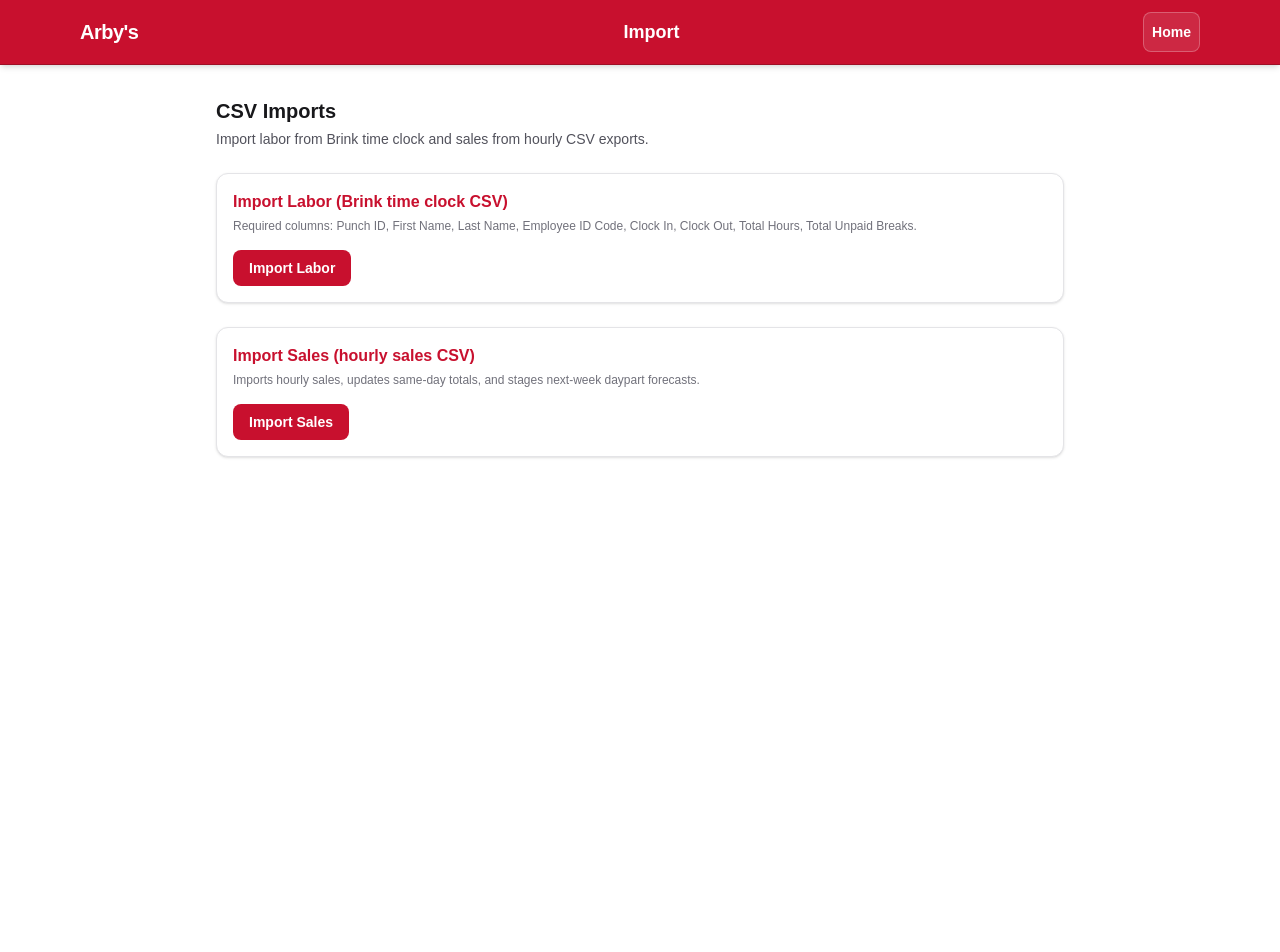
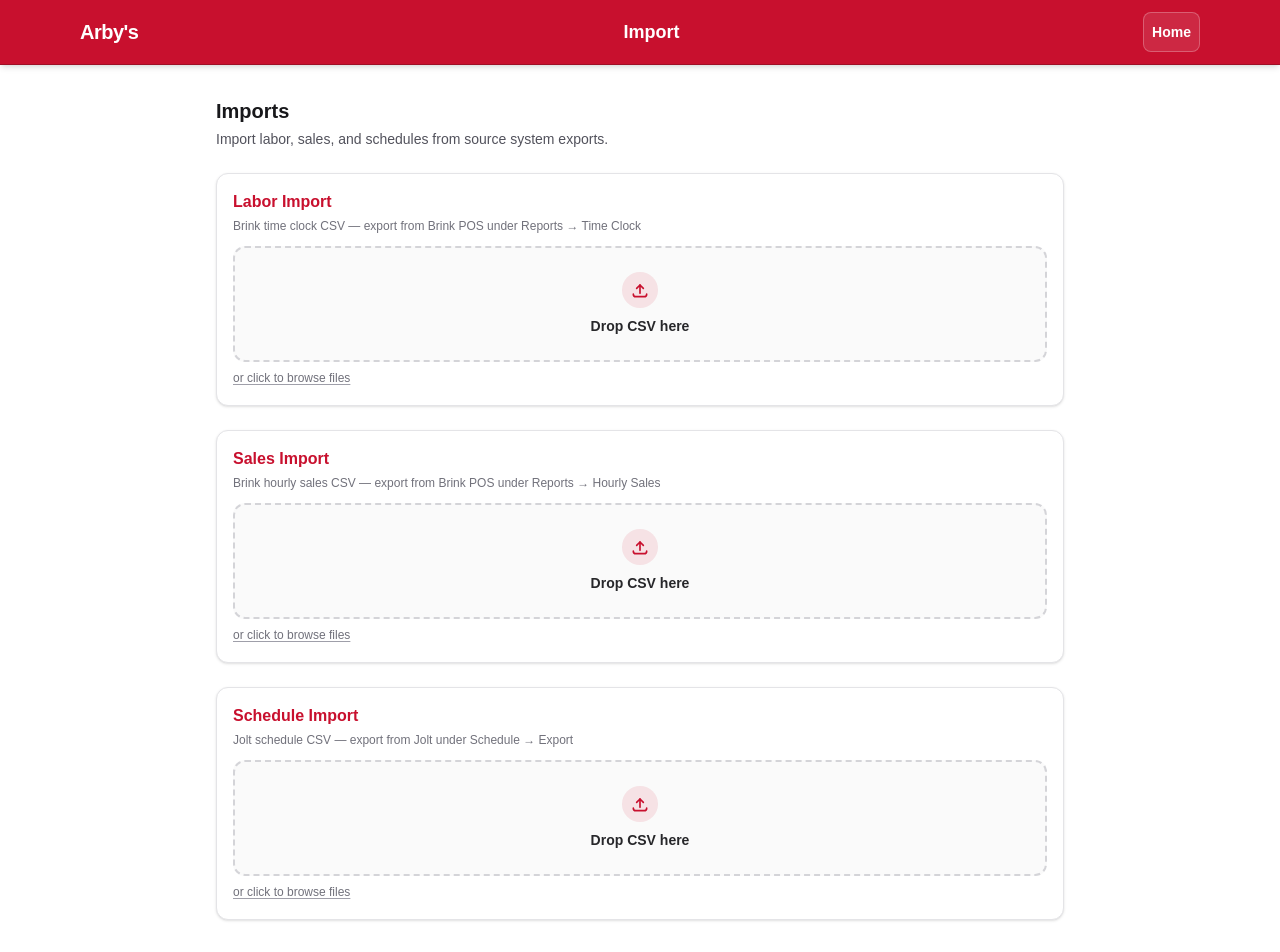
Before and after one commit to wyattrommel-code/Arbys-Hub, a Next.js app: page /import in a window 1280 px wide. Before the commit the page ends 800 px from the top, so only its background shows below. Built offline with nearby package versions, Linux system fonts and the light colour scheme.

Commit message:
import update

```diff
--- a/app/import/page.js
+++ b/app/import/page.js
@@ -1,6 +1,6 @@
 "use client";
 
-import { useMemo, useState } from "react";
+import { useMemo, useRef, useState } from "react";
 import { getSupabase } from "@/lib/supabase";
 
 const DEFAULT_HOURLY_WAGE = 10;
@@ -140,6 +140,35 @@ function parseLaborDate(rawValue) {
   return parsed;
 }
 
+function parseIsoLikeDate(rawValue) {
+  if (!rawValue) return null;
+  const value = String(rawValue).trim();
+  if (!value) return null;
+  const parsed = new Date(`${value}T00:00:00`);
+  if (Number.isNaN(parsed.getTime())) return null;
+  return parsed;
+}
+
+function parseTime12hTo24(rawValue) {
+  const value = String(rawValue || "").trim();
+  const m = value.match(/^(\d{1,2}):(\d{2})\s*(am|pm)$/i);
+  if (!m) return null;
+  let hour = Number(m[1]);
+  const minute = Number(m[2]);
+  const meridiem = m[3].toLowerCase();
+  if (hour < 1 || hour > 12 || minute < 0 || minute > 59) return null;
+  if (meridiem === "pm" && hour !== 12) hour += 12;
+  if (meridiem === "am" && hour === 12) hour = 0;
+  return `${String(hour).padStart(2, "0")}:${String(minute).padStart(2, "0")}:00`;
+}
+
+function getWeekStartMonday(dateValue) {
+  const d = new Date(`${toDateStr(dateValue)}T00:00:00`);
+  const day = (d.getDay() + 6) % 7;
+  d.setDate(d.getDate() - day);
+  return d;
+}
+
 function parseLaborCsv(csvText) {
   const lines = csvText.split(/\r?\n/).filter((line) => line.trim().length > 0);
   if (!lines.length) return { rows: [], error: "CSV file is empty." };
@@ -181,9 +210,109 @@ function parseLaborCsv(csvText) {
   return { rows, error: null };
 }
 
+function parseScheduleCsv(csvText) {
+  const lines = csvText.split(/\r?\n/).filter((line) => line.trim().length > 0);
+  if (!lines.length) return { rows: [], error: "CSV file is empty." };
+  const headers = parseCsvLine(lines[0]).map((h) => h.trim());
+  const required = ["Role", "Employee", "Employee Id", "Date", "Time In", "Time Out", "Hours"];
+  const headerMap = new Map();
+  headers.forEach((name, idx) => headerMap.set(name, idx));
+  const missing = required.filter((name) => !headerMap.has(name));
+  if (missing.length) return { rows: [], error: `Missing required columns: ${missing.join(", ")}` };
+
+  const rows = [];
+  for (let i = 1; i < lines.length; i += 1) {
+    const cols = parseCsvLine(lines[i]);
+    if (!cols.some((c) => String(c || "").trim() !== "")) continue;
+    rows.push({
+      role: cols[headerMap.get("Role")] || "",
+      employee: cols[headerMap.get("Employee")] || "",
+      employeeId: cols[headerMap.get("Employee Id")] || "",
+      date: cols[headerMap.get("Date")] || "",
+      timeIn: cols[headerMap.get("Time In")] || "",
+      timeOut: cols[headerMap.get("Time Out")] || "",
+      hours: cols[headerMap.get("Hours")] || "",
+      rowNumber: i + 1,
+    });
+  }
+  return { rows, error: null };
+}
+
+function FileDropZone({ accept, loading, fileTypeLabel, onFile }) {
+  const [isDragging, setIsDragging] = useState(false);
+  const inputRef = useRef(null);
+
+  const handleSelect = async (event) => {
+    const file = event.target.files?.[0];
+    await onFile(file);
+    event.target.value = "";
+  };
+
+  return (
+    <div className="mt-3">
+      <div
+        role="button"
+        tabIndex={0}
+        onClick={() => !loading && inputRef.current?.click()}
+        onKeyDown={(e) => {
+          if ((e.key === "Enter" || e.key === " ") && !loading) {
+            e.preventDefault();
+            inputRef.current?.click();
+          }
+        }}
+        onDragOver={(e) => {
+          e.preventDefault();
+          if (!loading) setIsDragging(true);
+        }}
+        onDragLeave={() => setIsDragging(false)}
+        onDrop={async (e) => {
+          e.preventDefault();
+          setIsDragging(false);
+          if (loading) return;
+          const file = e.dataTransfer.files?.[0];
+          await onFile(file);
+        }}
+        className={`rounded-xl border-2 border-dashed p-6 text-center transition ${
+          isDragging ? "border-[#C8102E] bg-[#fdf0f2]" : "border-zinc-300 bg-zinc-50 hover:border-[#C8102E]"
+        } ${loading ? "cursor-not-allowed opacity-60" : "cursor-pointer"} dark:border-zinc-700 dark:bg-zinc-900/50`}
+      >
+        <div className="mx-auto mb-2 flex h-9 w-9 items-center justify-center rounded-full bg-[#C8102E]/10 text-[#C8102E]">
+          <svg viewBox="0 0 24 24" className="h-5 w-5" fill="none" stroke="currentColor" strokeWidth="2">
+            <path d="M12 16V6" strokeLinecap="round" />
+            <path d="m8 10 4-4 4 4" strokeLinecap="round" strokeLinejoin="round" />
+            <path d="M4 17a3 3 0 0 0 3 3h10a3 3 0 0 0 3-3" strokeLinecap="round" />
+          </svg>
+        </div>
+        <p className="text-sm font-semibold text-zinc-800 dark:text-zinc-200">Drop {fileTypeLabel} here</p>
+      </div>
+      <button
+        type="button"
+        onClick={() => inputRef.current?.click()}
+        disabled={loading}
+        className="mt-2 text-xs text-zinc-500 underline decoration-zinc-400 underline-offset-2 hover:text-[#C8102E]"
+      >
+        or click to browse files
+      </button>
+      <input
+        ref={inputRef}
+        type="file"
+        accept={accept}
+        className="hidden"
+        disabled={loading}
+        onChange={handleSelect}
+      />
+    </div>
+  );
+}
+
 export default function ImportPage() {
   const [salesState, setSalesState] = useState({ loading: false, message: "", error: "" });
   const [laborState, setLaborState] = useState({
+    loading: false,
+    error: "",
+    summary: null,
+  });
+  const [scheduleState, setScheduleState] = useState({
     loading: false,
     error: "",
     summary: null,
@@ -424,35 +553,108 @@ export default function ImportPage() {
     }
   }
 
+  async function handleScheduleUpload(file) {
+    if (!file) return;
+    setScheduleState({ loading: true, error: "", summary: null });
+    try {
+      const csvText = await readAsText(file);
+      const parsed = parseScheduleCsv(csvText);
+      if (parsed.error) {
+        setScheduleState({ loading: false, error: parsed.error, summary: null });
+        return;
+      }
+
+      const upsertRows = [];
+      let skippedSystemCount = 0;
+      const employees = new Set();
+      const days = new Set();
+
+      for (const row of parsed.rows) {
+        const employeeName = String(row.employee || "").trim();
+        const isSystem =
+          !employeeName ||
+          employeeName.toLowerCase() === "joshua api" ||
+          employeeName.toLowerCase() === "store ." ||
+          employeeName.toLowerCase().includes("api");
+        if (isSystem) {
+          skippedSystemCount += 1;
+          continue;
+        }
+
+        const shiftDate = parseIsoLikeDate(row.date);
+        const scheduledStart = parseTime12hTo24(row.timeIn);
+        const scheduledEnd = parseTime12hTo24(row.timeOut);
+        if (!shiftDate || !scheduledStart || !scheduledEnd) continue;
+
+        const shiftDateStr = toDateStr(shiftDate);
+        const weekStartDate = getWeekStartMonday(shiftDate);
+        upsertRows.push({
+          shift_date: shiftDateStr,
+          employee_name: employeeName,
+          jolt_employee_id: String(row.employeeId || "").trim() || null,
+          role: String(row.role || "").trim() || null,
+          scheduled_start: scheduledStart,
+          scheduled_end: scheduledEnd,
+          scheduled_hours: parseMoneyLike(row.hours),
+          week_start_date: toDateStr(weekStartDate),
+          store_id: DEFAULT_STORE_ID,
+        });
+        employees.add(employeeName.toLowerCase());
+        days.add(shiftDateStr);
+      }
+
+      if (upsertRows.length > 0) {
+        const supabase = getSupabase();
+        const { error: upsertError } = await supabase
+          .from("schedule_shifts")
+          .upsert(upsertRows, { onConflict: "shift_date,employee_name,scheduled_start" });
+        if (upsertError) throw upsertError;
+      }
+
+      const sortedDays = [...days].sort();
+      setScheduleState({
+        loading: false,
+        error: "",
+        summary: {
+          importedCount: upsertRows.length,
+          daysCovered: days.size,
+          employeesScheduled: employees.size,
+          skippedSystemCount,
+          dateRange:
+            sortedDays.length > 0
+              ? { start: sortedDays[0], end: sortedDays[sortedDays.length - 1] }
+              : null,
+        },
+      });
+    } catch (error) {
+      setScheduleState({
+        loading: false,
+        error: error?.message || "Schedule import failed.",
+        summary: null,
+      });
+    }
+  }
+
   return (
     <section className="mx-auto flex w-full max-w-4xl flex-1 flex-col gap-6 px-4 py-6 sm:px-6 sm:py-8">
       <div>
-        <h2 className="text-xl font-bold text-zinc-900 dark:text-zinc-100">CSV Imports</h2>
+        <h2 className="text-xl font-bold text-zinc-900 dark:text-zinc-100">Imports</h2>
         <p className="mt-1 text-sm text-zinc-600 dark:text-zinc-400">
-          Import labor from Brink time clock and sales from hourly CSV exports.
+          Import labor, sales, and schedules from source system exports.
         </p>
       </div>
 
       <article className="rounded-xl border border-zinc-200 bg-white p-4 shadow-sm dark:border-zinc-800 dark:bg-zinc-900">
-        <h3 className="text-base font-semibold text-[#C8102E]">Import Labor (Brink time clock CSV)</h3>
+        <h3 className="text-base font-bold text-[#C8102E]">Labor Import</h3>
         <p className="mt-1 text-xs text-zinc-500 dark:text-zinc-400">
-          Required columns: Punch ID, First Name, Last Name, Employee ID Code, Clock In, Clock Out, Total Hours, Total
-          Unpaid Breaks.
+          Brink time clock CSV — export from Brink POS under Reports → Time Clock
         </p>
-        <label className="mt-4 inline-flex cursor-pointer items-center rounded-lg bg-[#C8102E] px-4 py-2 text-sm font-semibold text-white hover:bg-[#a50d26]">
-          {laborState.loading ? "Importing..." : "Import Labor"}
-          <input
-            type="file"
-            accept=".csv,text/csv"
-            className="hidden"
-            disabled={laborState.loading}
-            onChange={async (event) => {
-              const file = event.target.files?.[0];
-              await handleLaborUpload(file);
-              event.target.value = "";
-            }}
-          />
-        </label>
+        <FileDropZone
+          accept=".csv,text/csv"
+          loading={laborState.loading}
+          fileTypeLabel="CSV"
+          onFile={handleLaborUpload}
+        />
         {laborState.error ? (
           <p className="mt-3 rounded-md bg-red-50 px-3 py-2 text-sm text-red-700">{laborState.error}</p>
         ) : null}
@@ -500,24 +702,16 @@ export default function ImportPage() {
       </article>
 
       <article className="rounded-xl border border-zinc-200 bg-white p-4 shadow-sm dark:border-zinc-800 dark:bg-zinc-900">
-        <h3 className="text-base font-semibold text-[#C8102E]">Import Sales (hourly sales CSV)</h3>
+        <h3 className="text-base font-bold text-[#C8102E]">Sales Import</h3>
         <p className="mt-1 text-xs text-zinc-500 dark:text-zinc-400">
-          Imports hourly sales, updates same-day totals, and stages next-week daypart forecasts.
+          Brink hourly sales CSV — export from Brink POS under Reports → Hourly Sales
         </p>
-        <label className="mt-4 inline-flex cursor-pointer items-center rounded-lg bg-[#C8102E] px-4 py-2 text-sm font-semibold text-white hover:bg-[#a50d26]">
-          {salesState.loading ? "Importing..." : "Import Sales"}
-          <input
-            type="file"
-            accept=".csv,text/csv"
-            className="hidden"
-            disabled={salesState.loading}
-            onChange={async (event) => {
-              const file = event.target.files?.[0];
-              await handleSalesUpload(file);
-              event.target.value = "";
-            }}
-          />
-        </label>
+        <FileDropZone
+          accept=".csv,text/csv"
+          loading={salesState.loading}
+          fileTypeLabel="CSV"
+          onFile={handleSalesUpload}
+        />
         {salesState.error ? (
           <p className="mt-3 rounded-md bg-red-50 px-3 py-2 text-sm text-red-700">{salesState.error}</p>
         ) : null}
@@ -525,6 +719,35 @@ export default function ImportPage() {
           <p className="mt-3 rounded-md bg-green-50 px-3 py-2 text-sm text-green-700">{salesState.message}</p>
         ) : null}
       </article>
+
+      <article className="rounded-xl border border-zinc-200 bg-white p-4 shadow-sm dark:border-zinc-800 dark:bg-zinc-900">
+        <h3 className="text-base font-bold text-[#C8102E]">Schedule Import</h3>
+        <p className="mt-1 text-xs text-zinc-500 dark:text-zinc-400">
+          Jolt schedule CSV — export from Jolt under Schedule → Export
+        </p>
+        <FileDropZone
+          accept=".csv,text/csv"
+          loading={scheduleState.loading}
+          fileTypeLabel="CSV"
+          onFile={handleScheduleUpload}
+        />
+        {scheduleState.error ? (
+          <p className="mt-3 rounded-md bg-red-50 px-3 py-2 text-sm text-red-700">{scheduleState.error}</p>
+        ) : null}
+        {scheduleState.summary ? (
+          <div className="mt-4 rounded-md bg-zinc-50 p-3 text-sm dark:bg-zinc-800/60">
+            <p>{scheduleState.summary.importedCount} shifts imported</p>
+            <p>
+              {scheduleState.summary.daysCovered} days covered
+              {scheduleState.summary.dateRange
+                ? ` (${scheduleState.summary.dateRange.start} to ${scheduleState.summary.dateRange.end})`
+                : ""}
+            </p>
+            <p>{scheduleState.summary.employeesScheduled} employees scheduled</p>
+            <p>{scheduleState.summary.skippedSystemCount} rows skipped (system accounts)</p>
+          </div>
+        ) : null}
+      </article>
     </section>
   );
 }
```
